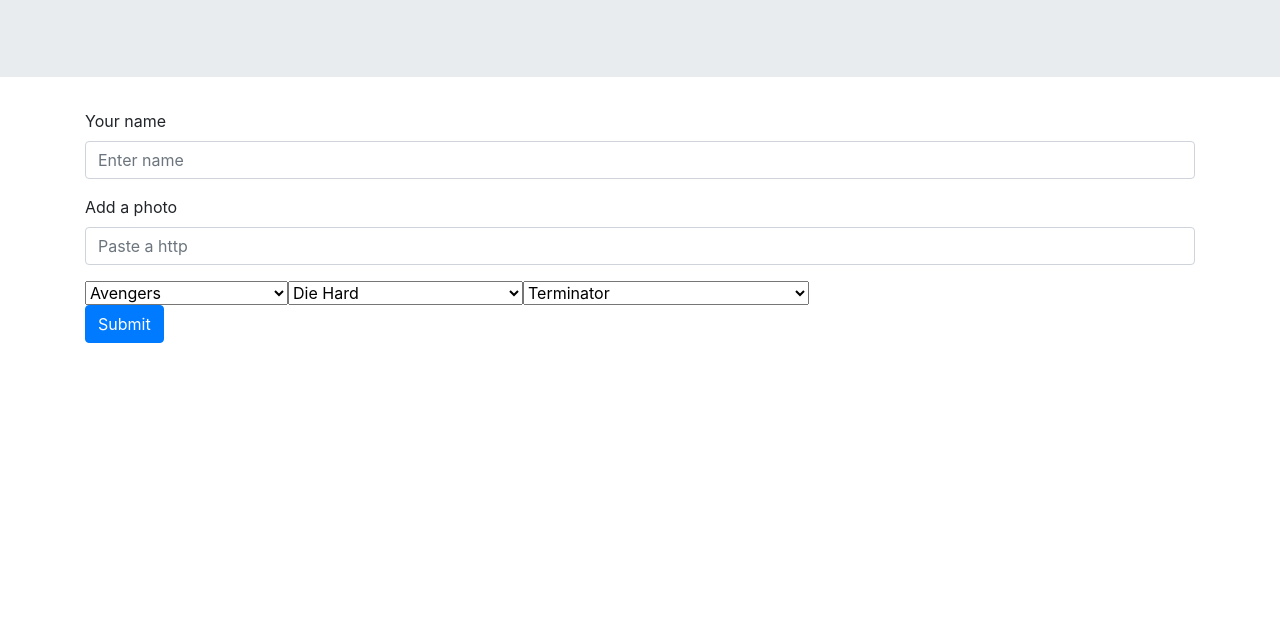
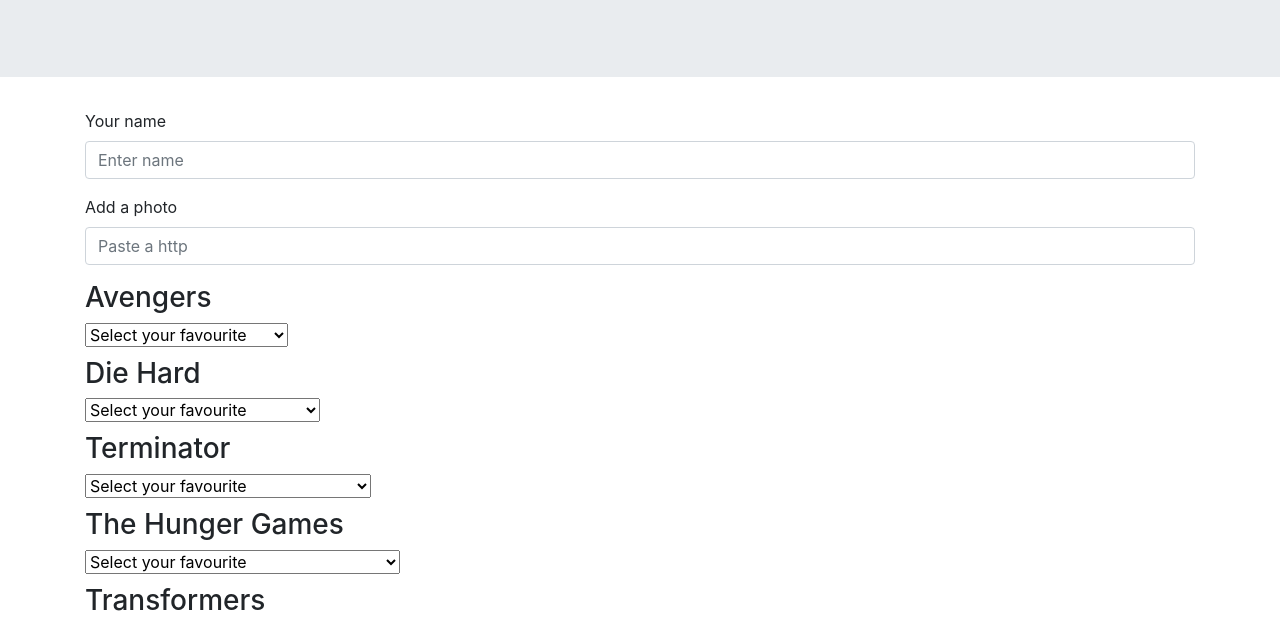
Before and after one commit to kelliott14/FavFranchiseFriends, a website: page app/public/home.html in a window 1280 px wide. Shown: the part 172-794 px from the top of the page. Drawn offline with nearby package versions, Linux system fonts and the light colour scheme.

Commit message:
all working, but not really styled. No validations in form either

```diff
--- a/app/public/home.html
+++ b/app/public/home.html
@@ -6,6 +6,19 @@
     <meta http-equiv="X-UA-Compatible" content="ie=edge">
     <title>The FFF</title>
     <link rel="stylesheet" href="https://stackpath.bootstrapcdn.com/bootstrap/4.3.1/css/bootstrap.min.css" integrity="sha384-ggOyR0iXCbMQv3Xipma34MD+dH/1fQ784/j6cY/iJTQUOhcWr7x9JvoRxT2MZw1T" crossorigin="anonymous">
+
+    <style>
+        h3{
+            margin-top: 10px;
+        }
+        button{
+            margin-top: 10px;
+            margin-bottom: 10px;
+        }
+        img{
+            width: 100%;
+        }
+    </style>
 
 </head>
 <body>
@@ -112,7 +125,105 @@
                 name: "Terminator Salvation",
                 img: "./assets/images/terminator4.JPG"
             }
-        ]
+        ],
+        question = [
+            option = {
+                name: "The Hunger Games"
+            },
+            option = {
+                name: "The Hunger Games: Catching Fire"
+            },
+            option = {
+                name: "The Hunger Games: Mockingjay Part 1"
+            },
+            option = {
+                name: "The Hunger Games: Mockingjay Part 2"
+            }
+        ],
+        question = [
+            option = {
+                name: "Transformers"
+            },
+            option = {
+                name: "Transformers: Revenge of the Fallen"
+            },
+            option = {
+                name: "Transformers: Dark of the Moon"
+            },
+            option = {
+                name: "Transformers: Age of Extinction"
+            }
+        ],
+        question = [
+            option = {
+                name: "Mad Max"
+            },
+            option = {
+                name: "Mad Max 2"
+            },
+            option = {
+                name: "Mad Max Beyond Thunderdome"
+            },
+            option = {
+                name: "Mad Max: Fury Road"
+            }
+        ],
+        question = [
+            option = {
+                name: "American Pie"
+            },
+            option = {
+                name: "American Pie 2"
+            },
+            option = {
+                name: "American Wedding"
+            },
+            option = {
+                name: "American Reunion"
+            }
+        ],
+        question = [
+            option = {
+                name: "Alien"
+            },
+            option = {
+                name: "Aliens"
+            },
+            option = {
+                name: "Alien 3"
+            },
+            option = {
+                name: "Alien: Resurrection"
+            }
+        ],
+        question = [
+            option = {
+                name: "Raiders of the Lost Ark"
+            },
+            option = {
+                name: "Indiana Jones and the Temple of Doom"
+            },
+            option = {
+                name: "Indiana Jones and the Last Crusade"
+            },
+            option = {
+                name: "Indiana Jones and the Kingdom of the Crystal Skull"
+            }
+        ],
+        question = [
+            option = {
+                name: "Jaws"
+            },
+            option = {
+                name: "Jaws 2"
+            },
+            option = {
+                name: "Jaws 3D"
+            },
+            option = {
+                name: "Jaws: The Revenge"
+            }
+        ],
     ]
 
     var div;
@@ -121,19 +232,23 @@
 
 
     questions.forEach(function(item){
+        card = $("<div><h3>" + item[0].name + "</h3></div")
         div = $("<select class='scores'></select>");
         var i = questions.indexOf(item) + 1;
         $(div).attr("name", i)
+        var choose = $("<option>Select your favourite</option>")
+        $(div).append(choose)
 
         item.forEach(function(innerItem){
             var score = item.indexOf(innerItem) + 1;
             opt = $("<option>" + innerItem.name + "</option>")
             $(opt).attr("value", score)
             $(div).append(opt);
-            $(div).append(card);
         })
 
-        $(".movieQuestions").append(div);
+        $(card).append(div)
+
+        $(".movieQuestions").append(card);
 
     });
 
@@ -142,6 +257,7 @@
     $(".scores").change(function(){
         var item = $(this).children("option:selected").attr("value")
         score.push(item)
+        console.log("complete")
     })
 
     //put scores into the one array then push that array into the friends post
@@ -149,16 +265,17 @@
     $("#friendForm").submit(function(event){
         var name = $("#friendForm [name=name]").val().trim();
         var pic = $("#friendForm [name=pic]").val().trim();
-        var newFriend = {name, pic, score}
+        var newInput = {name, pic, score}
 
 
         event.preventDefault();
-        $.post("/api/friends", newFriend, function(response){
+        $.post("/api/friends", newInput, function(response){
+            console.log(newInput)
         }).then(function(){
             $.get("/api/bestfriend", function(data){
                 console.log(data)
                  $("#bfName").text(data[0].name);
-                $("#bfPic").html("<img src='" + data[0].photo + "'>'")
+                $("#bfPic").html("<img src='" + data[0].pic + "'>'")
                 $('.modal').modal('show')
             })
         })
--- a/app/routing/apiRoutes.js
+++ b/app/routing/apiRoutes.js
@@ -23,7 +23,6 @@
 
             for (var i = 0; i < item.score.length; i++){
 
-
                 totalDiff = 0;
 
                 if (item.score[i] < newFriend.score[i]){
@@ -46,18 +45,19 @@
 
                 app.post("/api/bestfriend", function(req, res){
                     res.json(bestFriend)
-
+                    console.log(bestFriend)
                 })
             }
         });
 
+        friends.push(newFriend)
     });
 
 
 
     app.get("/api/bestfriend", function(req, res){
         res.json(bestFriend)
-        console.log("56")
+
     })
 
 };
```
Also changed, not shown: app/data/people.js (+18 -49 lines).
